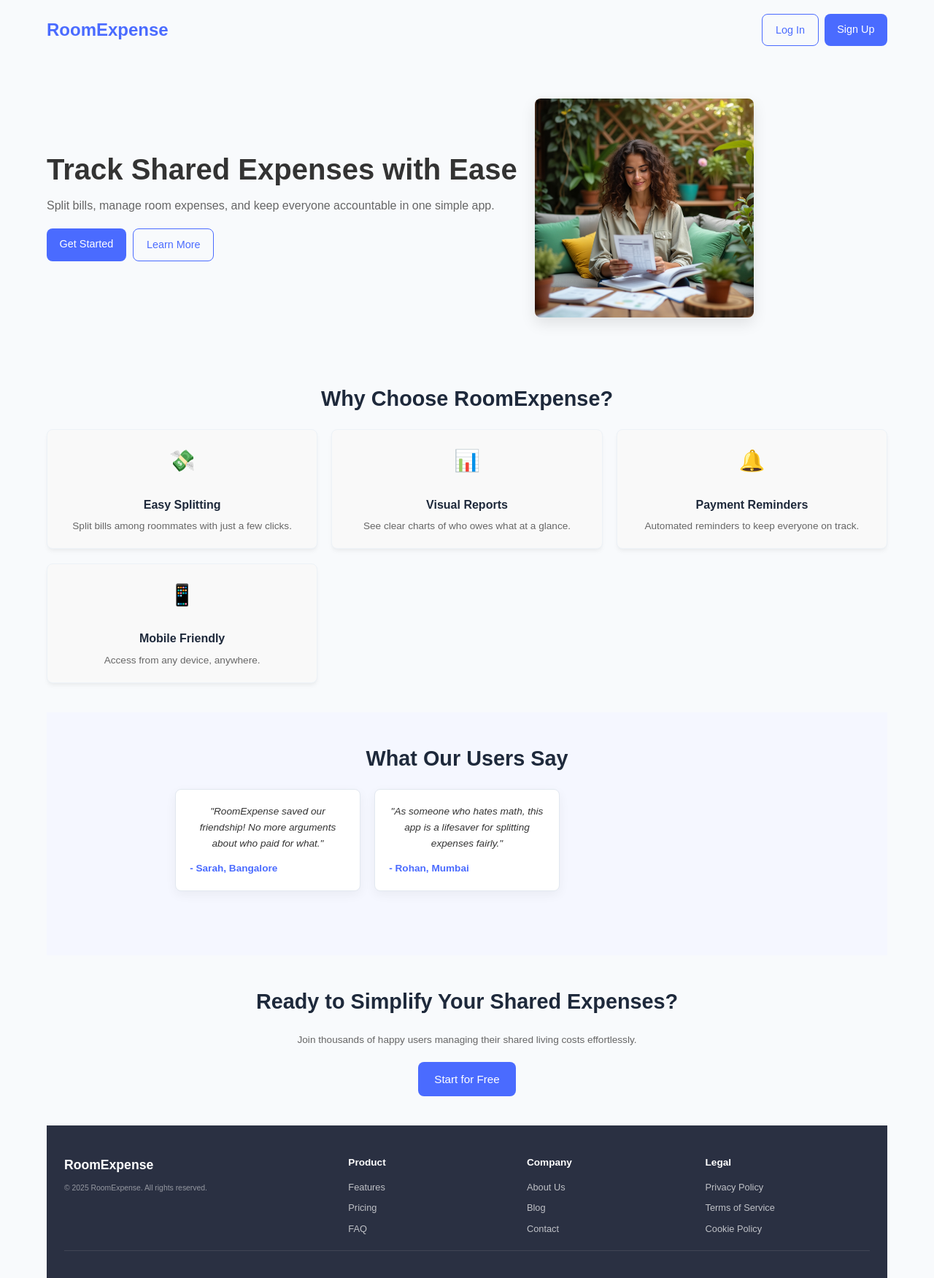
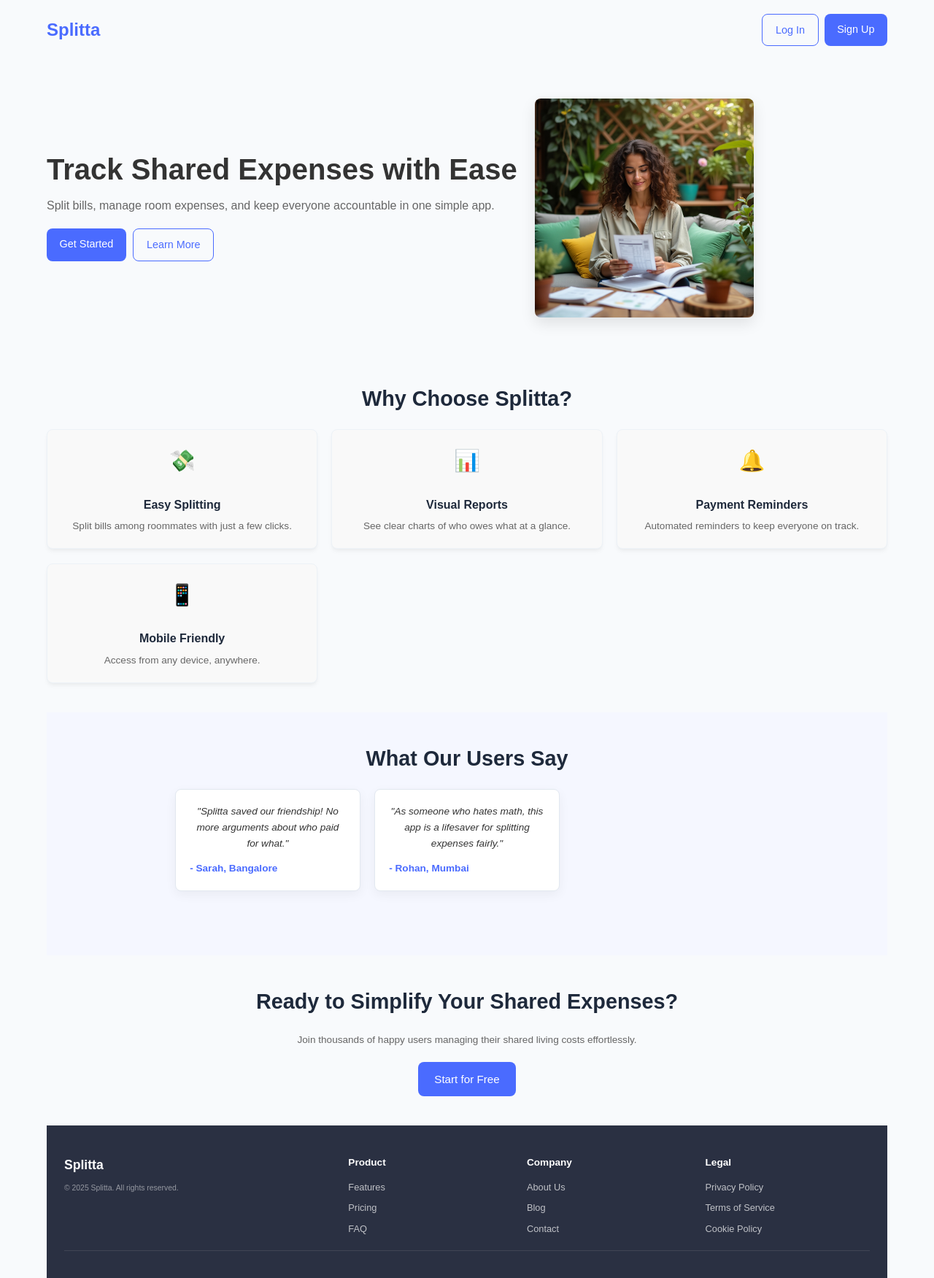
Before and after one commit to 2200039139/rooexpenses-frontend, a React (Create React App) app: page /homepage in a window 1280 px wide. Shown: the whole page at 73% size. Built offline with nearby package versions, Linux system fonts and the light colour scheme.

Commit message:
Update Homepage.js

```diff
--- a/src/components/Homepage.js
+++ b/src/components/Homepage.js
@@ -12,7 +12,7 @@ const features = [
 ];
 
 const testimonials = [
-  { quote: "RoomExpense saved our friendship! No more arguments about who paid for what.", author: "- Sarah, Bangalore" },
+  { quote: "Splitta saved our friendship! No more arguments about who paid for what.", author: "- Sarah, Bangalore" },
   { quote: "As someone who hates math, this app is a lifesaver for splitting expenses fairly.", author: "- Rohan, Mumbai" }
 ];
 
@@ -65,7 +65,7 @@ const HomePage = () => {
 
       {/* Navigation */}
       <nav className="navbar">
-        <div className="logo">RoomExpense</div>
+        <div className="logo">Splitta</div>
         <div className="auth-buttons">
           <Link to="/login" className="btn outline">Log In</Link>
           <Link to="/signup" className="btn primary">Sign Up</Link>
@@ -89,7 +89,7 @@ const HomePage = () => {
 
       {/* Features */}
       <section className="features">
-        <h2>Why Choose RoomExpense?</h2>
+        <h2>Why Choose Splitta?</h2>
         <div className="features-grid">
           {features.map((feature, index) => (
             <FeatureCard key={index} {...feature} />
@@ -118,8 +118,8 @@ const HomePage = () => {
       <footer className="footer">
         <div className="footer-content">
           <div className="footer-brand">
-            <div className="logo">RoomExpense</div>
-            <div className="copyright">© {currentYear} RoomExpense. All rights reserved.</div>
+            <div className="logo">Splitta</div>
+            <div className="copyright">© {currentYear} Splitta. All rights reserved.</div>
           </div>
           <div className="footer-links">
             <FooterColumn title="Product" items={footerLinks.product} />
```
